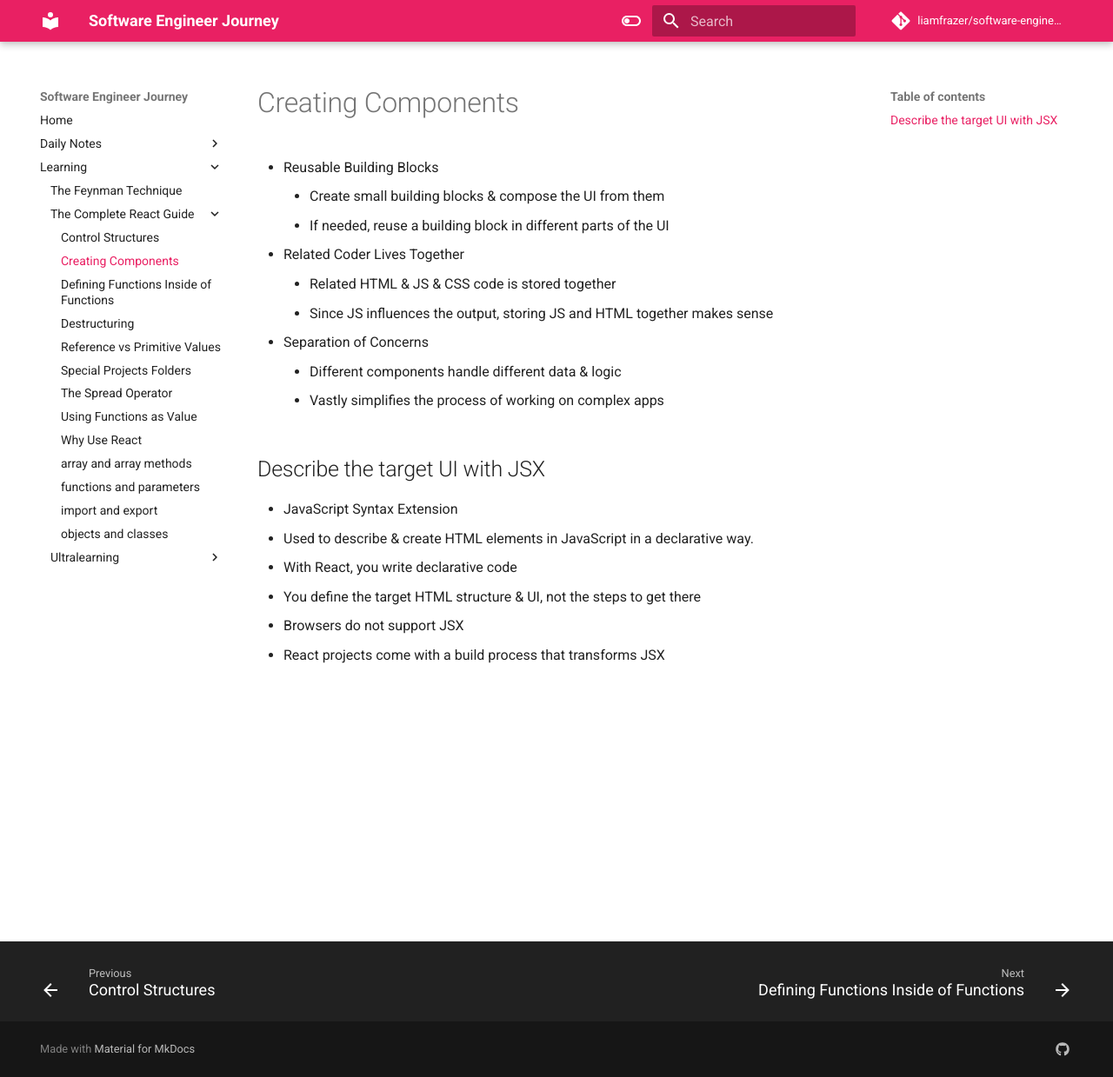
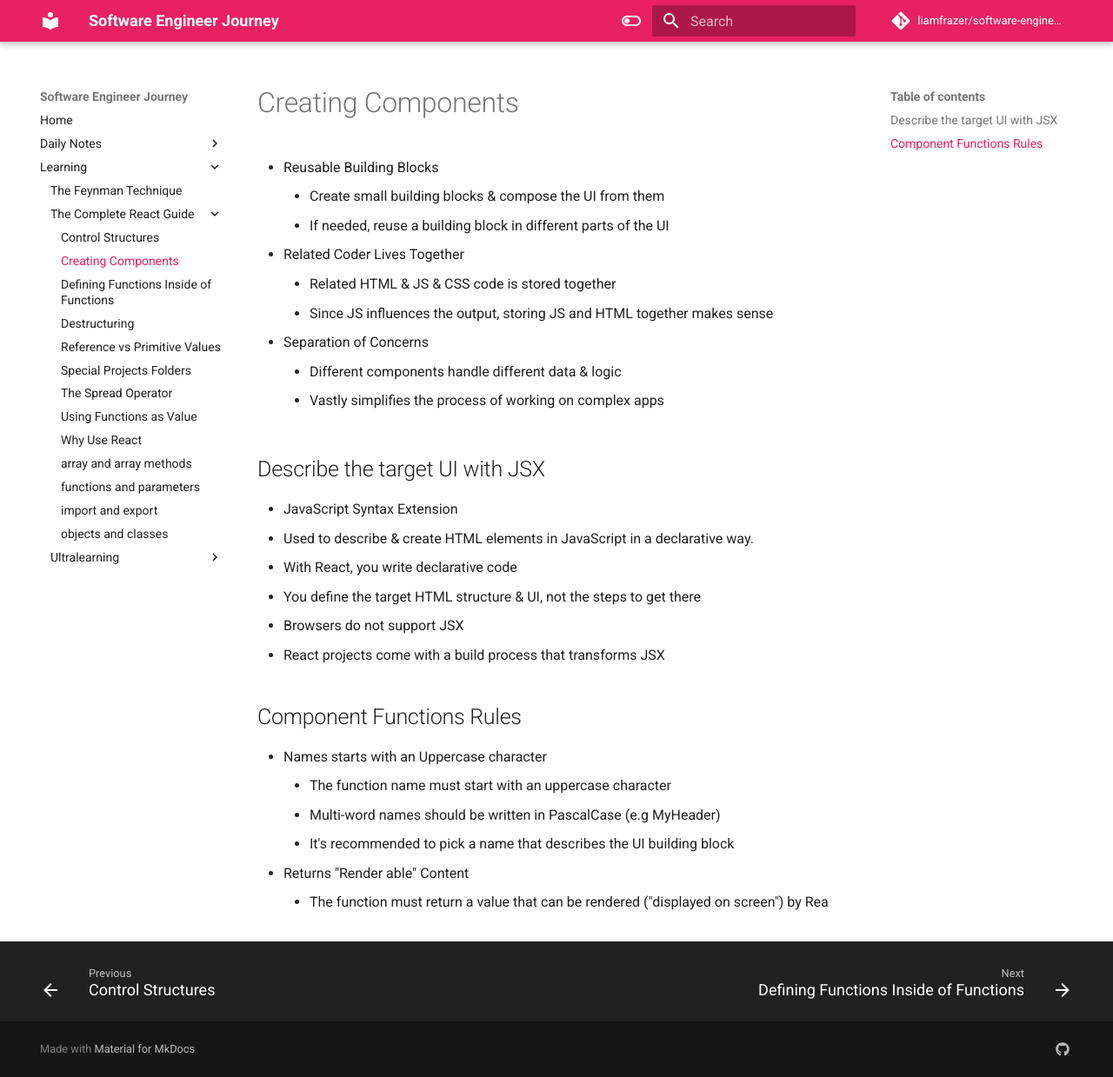
Before and after one commit to liamfrazer/software-engineer-journey, an MkDocs documentation site: the page built from docs/Learning/The Complete React Guide/Creating Components.md, in a window 1280 px wide and 1239 px high. Shown: the whole window at 87% size. Built offline with MkDocs 1.6.1 and Material for MkDocs 9.7.7, drawn with Linux system fonts in a browser that asks for light colours; comment, search, counter and statistics services are not loaded.

Commit message:
vault backup: 2023-12-16 05:44:51

```diff
--- a/docs/Learning/The Complete React Guide/Creating Components.md
+++ b/docs/Learning/The Complete React Guide/Creating Components.md
@@ -26,3 +26,11 @@ tags:
 * You define the target HTML structure  & UI, not the steps to get there
 * Browsers do not support JSX
 * React projects come with a build process that transforms JSX
+
+## Component Functions Rules
+* Names starts with an Uppercase character
+	* The function name must start with an uppercase character
+	* Multi-word names should be written in PascalCase (e.g MyHeader)
+	* It's recommended to pick a name that describes the UI building block
+* Returns "Render able" Content
+	* The function must return a value that can be rendered ("displayed on screen") by Rea
```
